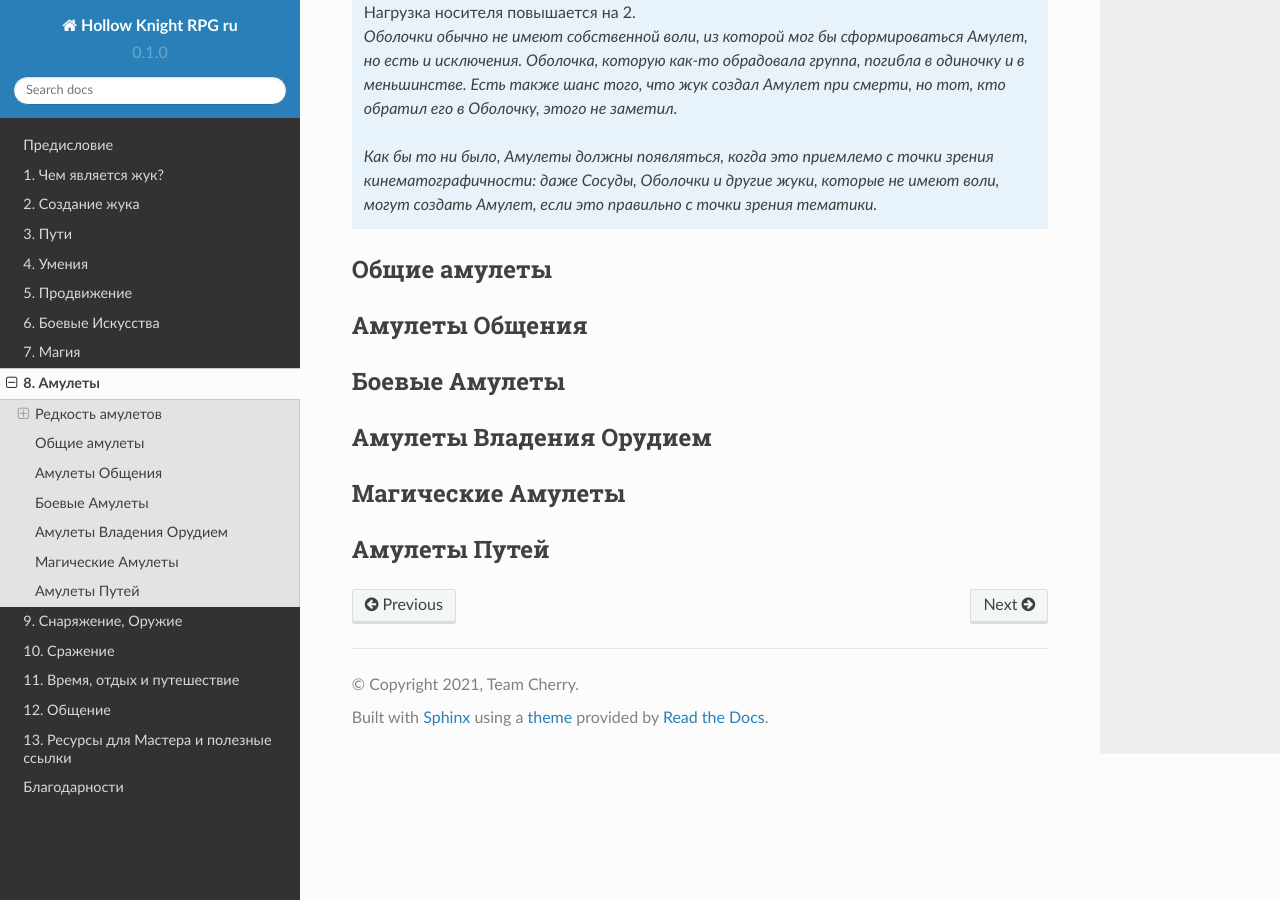
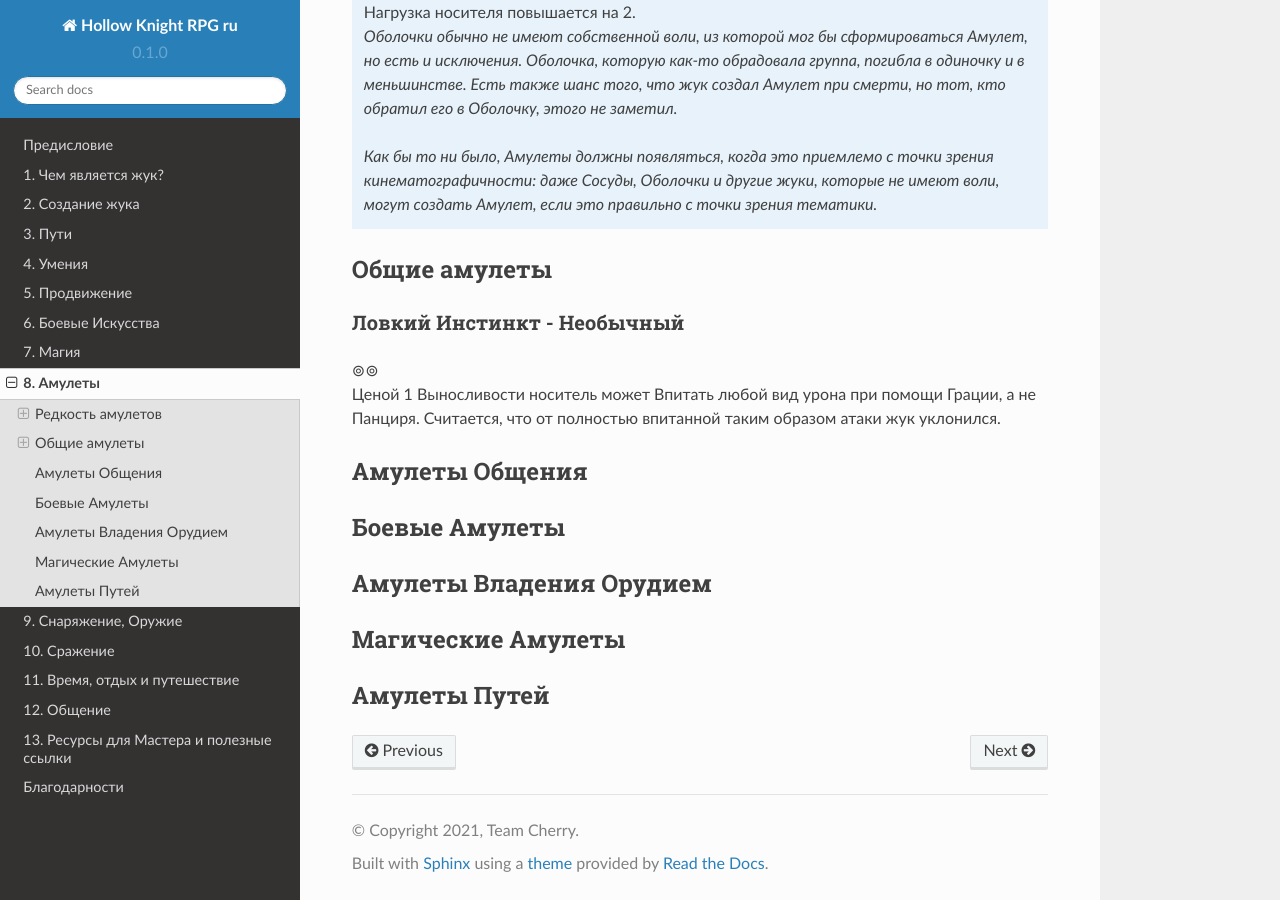
Before and after one commit to LazySelkie/hollow-knight-rpg-ru, a Sphinx documentation site: the page built from docs/source/charms.rst, in a window 1280 px wide and 900 px high, scrolled down 2478 px. Built offline with Sphinx 7.4.7 and the Read the Docs theme 2.0.0, drawn with Linux system fonts in a browser that asks for light colours.

Commit message:
Update charms.rst

```diff
--- a/docs/source/charms.rst
+++ b/docs/source/charms.rst
@@ -99,6 +99,10 @@
 Общие амулеты
 ----------------
 
+Ловкий Инстинкт - Необычный
+~~~~~~~~~~~~~~~~~~~~~~~~~~~~
+| ⊚⊚
+| Ценой 1 Выносливости носитель может Впитать любой вид урона при помощи Грации, а не Панциря. Считается, что от полностью впитанной таким образом атаки жук уклонился.
 
 
 Амулеты Общения
```
